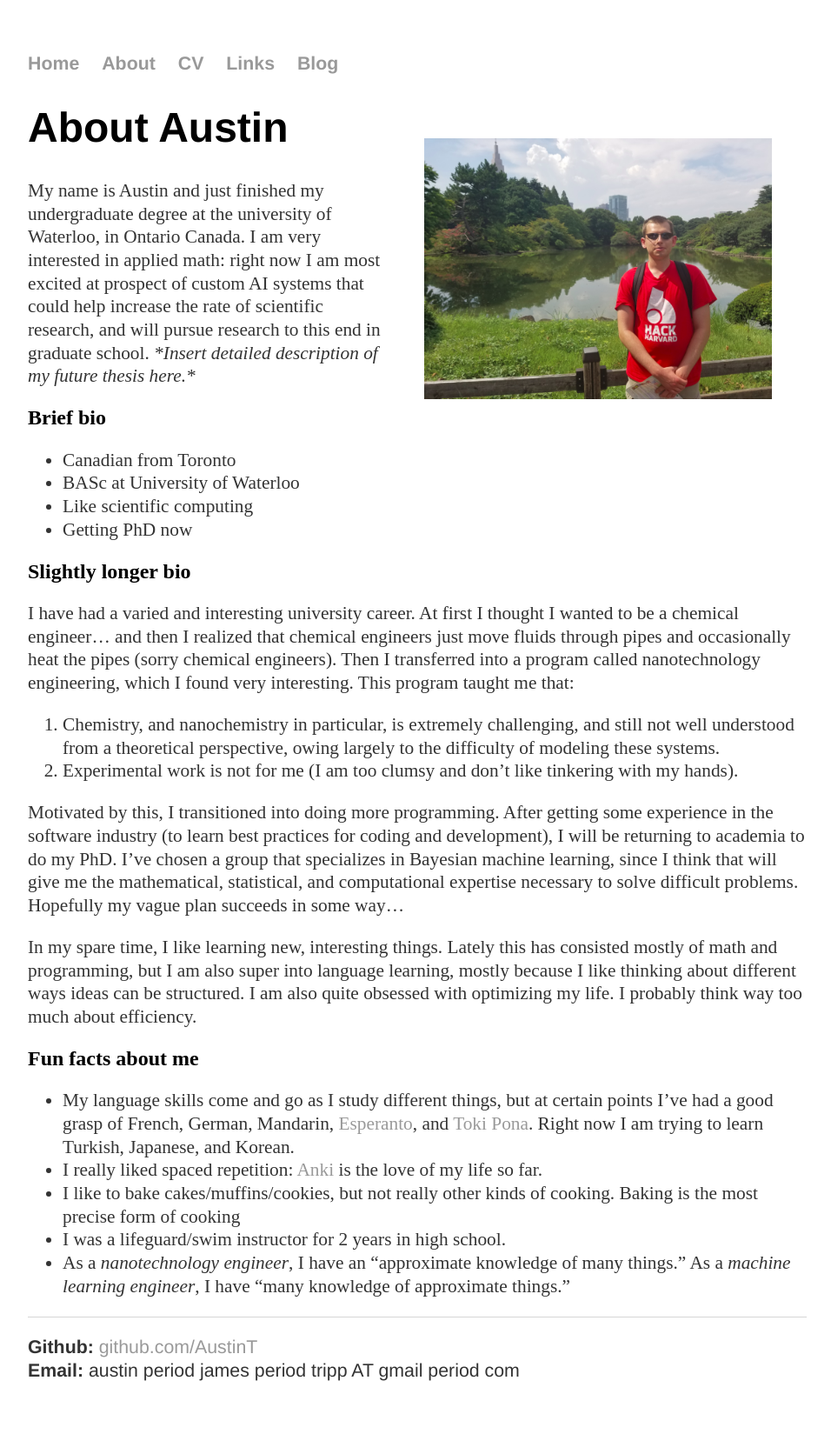
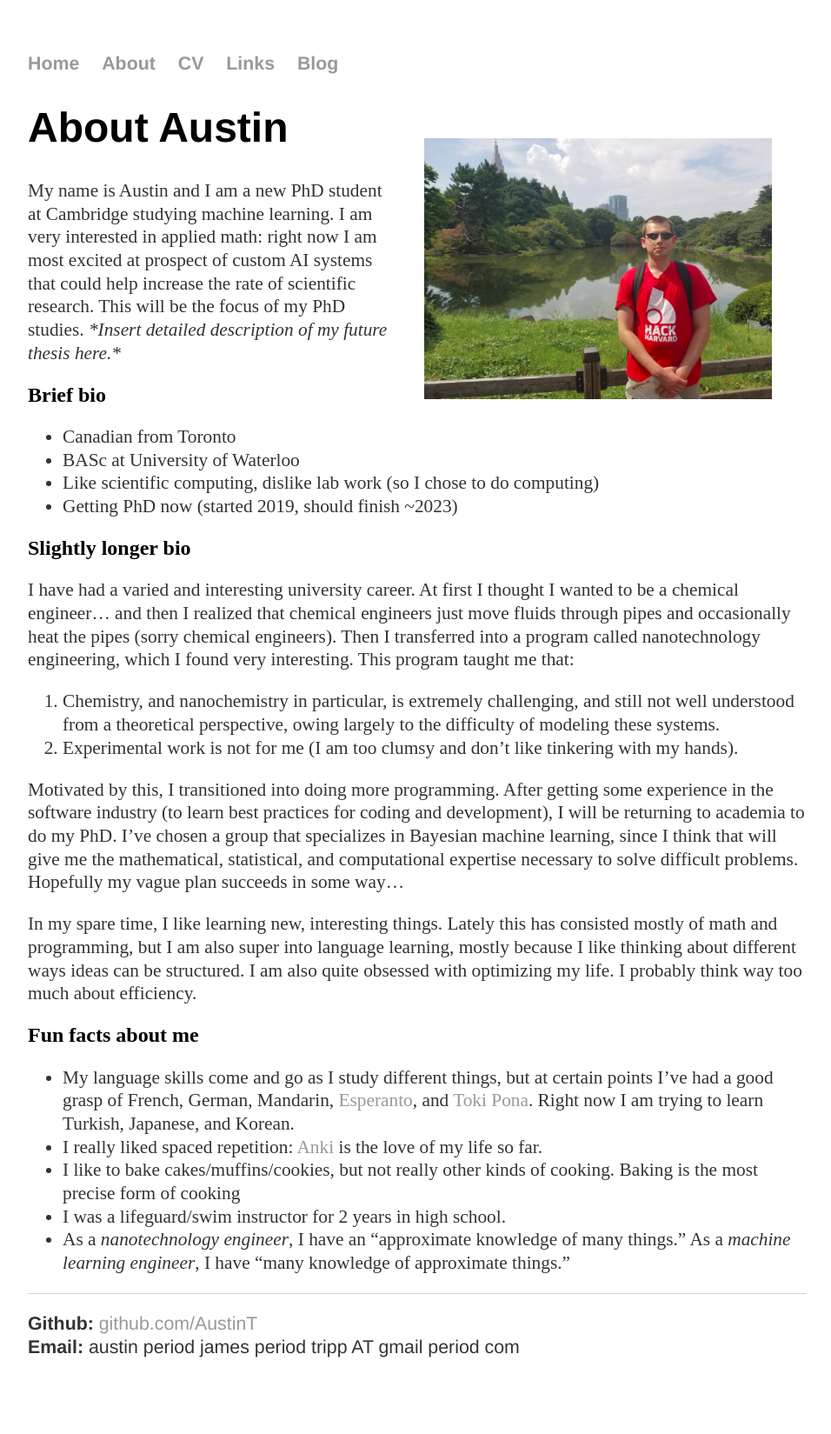
Before and after one commit to AustinT/AustinT.github.io, a Jekyll site: the page built from about/index.md, in a window 1280 px wide. Shown: the whole page at 87% size, without its empty margins (160-1116 px from the left). Built offline with Jekyll 4.4.1, drawn with Linux system fonts in a browser that asks for light colours; after the commit the page ends 1623 px from its top, so only the background shows below that.

Commit message:
Made some small changes to my bio/about page

```diff
--- a/about/index.md
+++ b/about/index.md
@@ -6,19 +6,20 @@ title: About Austin
 style="float:right;width:400px;margin:40px">
 # About Austin
 
-My name is Austin and just finished my undergraduate
-degree at the university of Waterloo, in Ontario Canada.
+My name is Austin and I am a new PhD student at Cambridge
+studying machine learning.
 I am very interested in applied math:
 right now I am most excited at prospect of custom AI systems
-that could help increase the rate of scientific research,
-and will pursue research to this end in graduate school.
+that could help increase the rate of scientific research.
+This will be the focus of my PhD studies.
 _\*Insert detailed description of my future thesis here.\*_
 
 ## Brief bio
 - Canadian from Toronto
 - BASc at University of Waterloo
-- Like scientific computing
-- Getting PhD now
+- Like scientific computing, dislike lab work
+ (so I chose to do computing)
+- Getting PhD now (started 2019, should finish ~2023)
 
 ## Slightly longer bio
 I have had a varied and interesting university career.
```
Also changed, not shown: index.md (+8 -4 lines).
